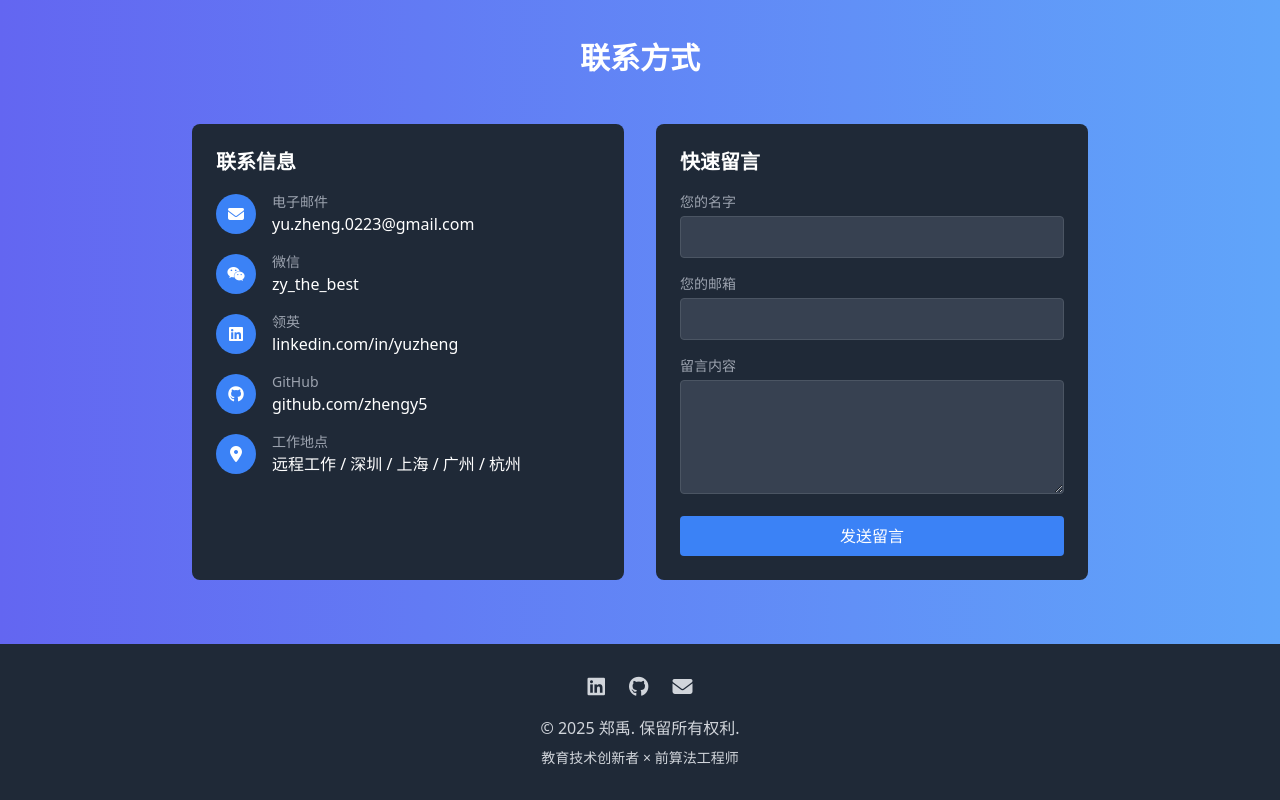
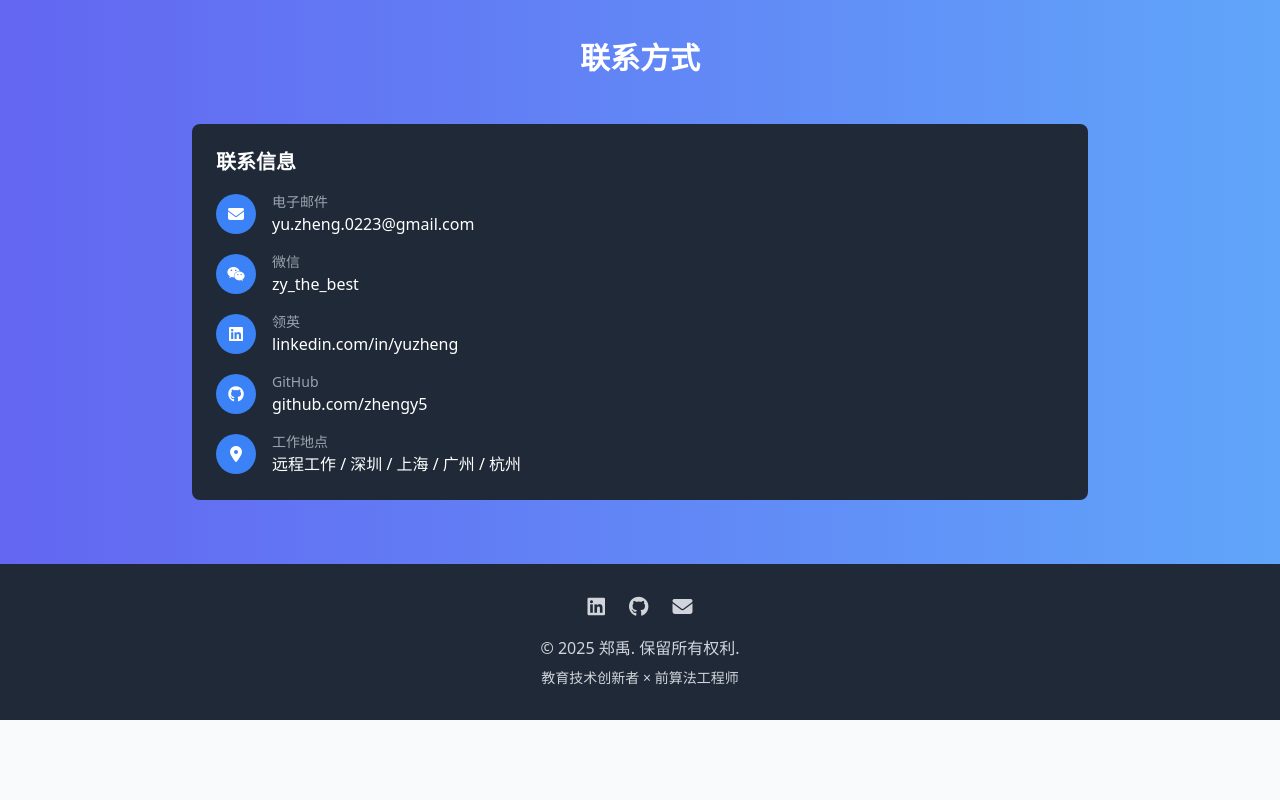
Before and after one commit to zheny5/zheny5.github.io, a plain HTML site: page index.html in a window 1280 px wide. Shown: the part 4280-5080 px from the top of the page. After the commit the page ends 5000 px from the top, so only its background shows below. Drawn offline with nearby package versions, Linux system fonts and the light colour scheme.

Commit message:
删除快速留言部分

```diff
--- a/index.html
+++ b/index.html
@@ -391,7 +391,7 @@
         <div class="container mx-auto px-4">
             <h2 class="text-3xl font-bold mb-12 text-center">联系方式</h2>
 
-            <div class="max-w-4xl mx-auto grid grid-cols-1 md:grid-cols-2 gap-8">
+            <div class="max-w-4xl mx-auto">
                 <div class="bg-gray-800 p-6 rounded-lg">
                     <h3 class="text-xl font-semibold mb-4">联系信息</h3>
                     <ul class="space-y-4">
@@ -442,27 +442,6 @@
                         </li>
                     </ul>
                 </div>
-
-                <div class="bg-gray-800 p-6 rounded-lg">
-                    <h3 class="text-xl font-semibold mb-4">快速留言</h3>
-                    <form class="space-y-4">
-                        <div>
-                            <label class="block text-sm text-gray-400 mb-1">您的名字</label>
-                            <input type="text" class="w-full px-3 py-2 bg-gray-700 rounded border border-gray-600 text-white focus:outline-none focus:border-blue-500">
-                        </div>
-                        <div>
-                            <label class="block text-sm text-gray-400 mb-1">您的邮箱</label>
-                            <input type="email" class="w-full px-3 py-2 bg-gray-700 rounded border border-gray-600 text-white focus:outline-none focus:border-blue-500">
-                        </div>
-                        <div>
-                            <label class="block text-sm text-gray-400 mb-1">留言内容</label>
-                            <textarea class="w-full px-3 py-2 bg-gray-700 rounded border border-gray-600 text-white focus:outline-none focus:border-blue-500" rows="4"></textarea>
-                        </div>
-                        <button type="submit" class="w-full bg-blue-500 hover:bg-blue-600 text-white py-2 rounded transition">
-                            发送留言
-                        </button>
-                    </form>
-                </div>
             </div>
         </div>
     </section>
```
